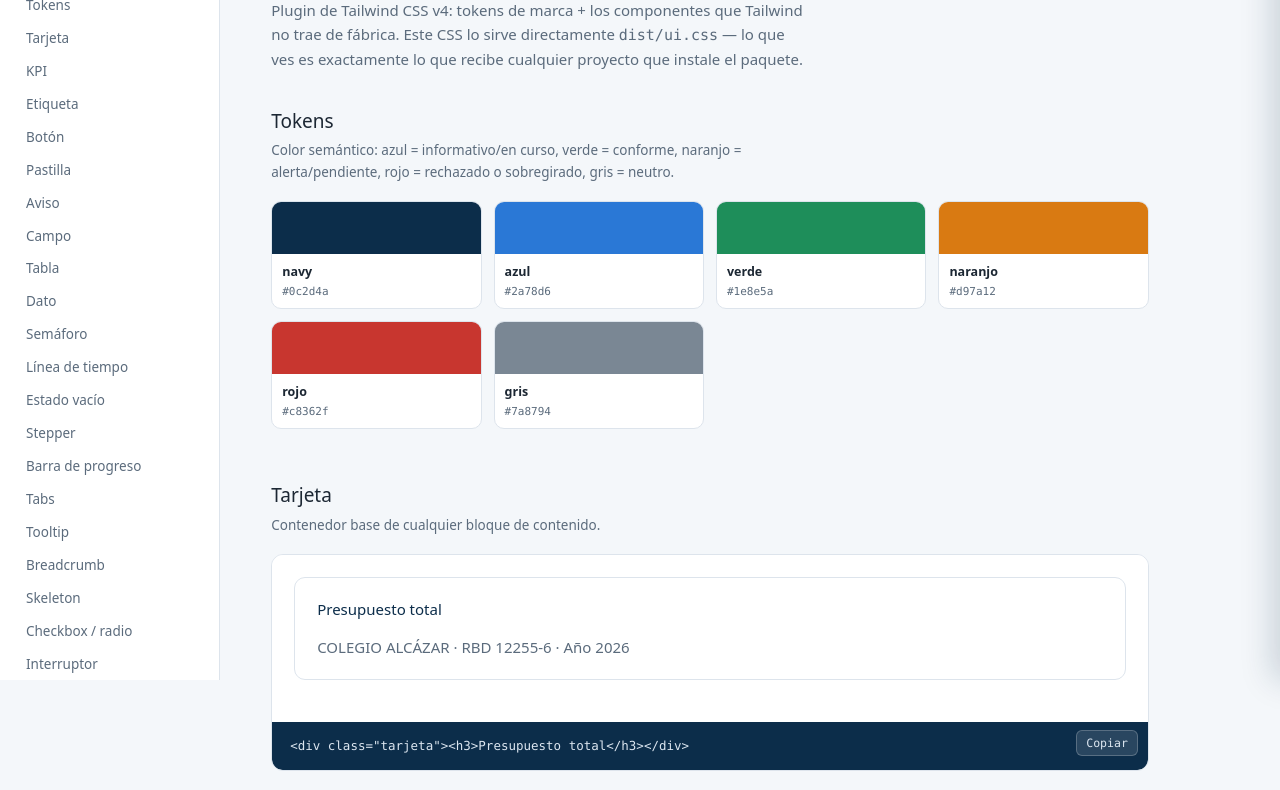
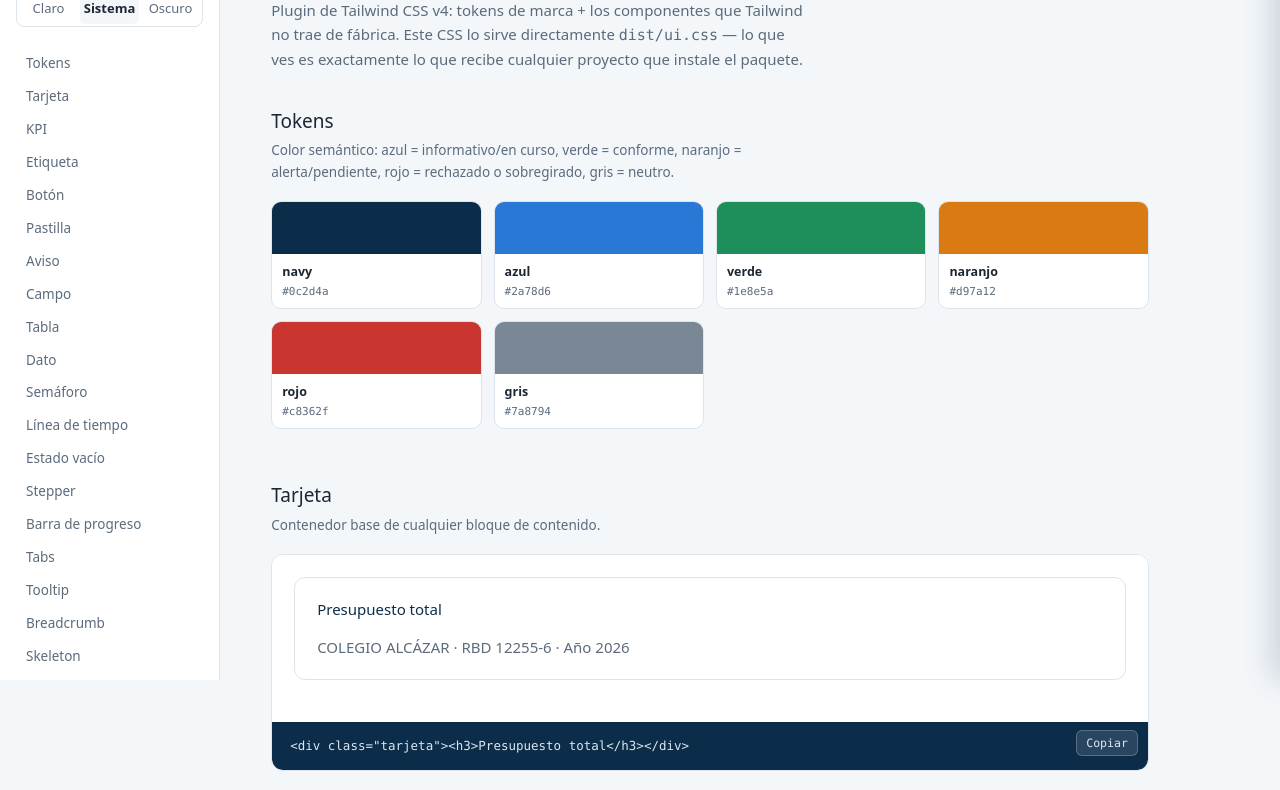
Before and after one commit to sistema32/santacorina-ui, a website: page guia/index.html in a window 1280 px wide. Shown: the part 120-910 px from the top of the page. Drawn offline with Linux system fonts and the light colour scheme.

Commit message:
Agrega selector de tema claro/oscuro/sistema a guia/index.html
El CSS ya tenia los tokens --doc-* para modo oscuro (guardados tras
prefers-color-scheme y [data-theme=dark]) pero nunca existio un
control para elegirlo a mano, solo respondia al tema del SO. Se agrega
un selector Claro/Sistema/Oscuro en el nav que guarda la eleccion en
localStorage y aplica data-theme antes de pintar (evita parpadeo al
recargar).

No afecta los colores de los propios componentes (--color-navy,
--color-azul, etc.) -- esos no tienen variante oscura en el paquete,
es una limitacion preexistente fuera de alcance de este fix.

Co-Authored-By: Claude Sonnet 5 <noreply@anthropic.com>
Claude-Session: https://claude.ai/code/session_01UU6pn25iqZJcwR4DpUNBCu

```diff
--- a/guia/index.html
+++ b/guia/index.html
@@ -30,6 +30,13 @@
   }
   .doc-nav .marca{ font-weight:700; font-size:15px; margin:0 0 2px; }
   .doc-nav .sub{ font-size:12px; color:var(--doc-ink-dim); margin:0 0 20px; }
+  .tema-selector{ display:flex; gap:2px; border:1px solid var(--doc-border); border-radius:8px; padding:2px; margin:0 0 20px; }
+  .tema-selector button{
+    flex:1; border:0; background:none; border-radius:6px; padding:6px 0; font-size:13px;
+    color:var(--doc-ink-dim); cursor:pointer; font-family:inherit;
+  }
+  .tema-selector button:hover{ background:var(--doc-bg); }
+  .tema-selector button[aria-pressed="true"]{ background:var(--doc-bg); color:var(--doc-ink); font-weight:600; }
   .doc-nav a{ display:block; padding:6px 10px; border-radius:7px; font-size:13.5px; color:var(--doc-ink-dim); text-decoration:none; }
   .doc-nav a:hover{ background:var(--doc-bg); color:var(--doc-ink); }
   .doc-main{ flex:1; min-width:0; padding:40px clamp(20px,4vw,56px) 80px; max-width:980px; }
@@ -75,11 +82,25 @@
 </style>
 </head>
 <body>
+<script>
+  // Aplica el tema guardado antes de pintar, para evitar parpadeo.
+  (function () {
+    var guardado = localStorage.getItem("santacorina-guia-tema");
+    if (guardado === "light" || guardado === "dark") {
+      document.documentElement.setAttribute("data-theme", guardado);
+    }
+  })();
+</script>
 <button class="doc-nav-toggle" id="doc-nav-toggle">☰ Componentes</button>
 <div class="doc-shell">
   <nav class="doc-nav" id="doc-nav">
     <p class="marca">@sistema32/santacorina-ui</p>
     <p class="sub">Guía de componentes</p>
+    <div class="tema-selector" role="group" aria-label="Tema">
+      <button type="button" data-tema="light">Claro</button>
+      <button type="button" data-tema="system">Sistema</button>
+      <button type="button" data-tema="dark">Oscuro</button>
+    </div>
     <a href="#tokens">Tokens</a>
     <a href="#tarjeta">Tarjeta</a>
     <a href="#kpi">KPI</a>
@@ -1227,6 +1248,28 @@
 <script src="../dist/js.global.js"></script>
 <script>
   // Solo para esta pagina de documentacion -- no es parte del paquete.
+  var botonesTema = document.querySelectorAll(".tema-selector button");
+  function marcarTemaActivo() {
+    var actual = localStorage.getItem("santacorina-guia-tema") || "system";
+    botonesTema.forEach(function (b) {
+      b.setAttribute("aria-pressed", String(b.dataset.tema === actual));
+    });
+  }
+  botonesTema.forEach(function (boton) {
+    boton.addEventListener("click", function () {
+      var tema = boton.dataset.tema;
+      if (tema === "system") {
+        localStorage.removeItem("santacorina-guia-tema");
+        document.documentElement.removeAttribute("data-theme");
+      } else {
+        localStorage.setItem("santacorina-guia-tema", tema);
+        document.documentElement.setAttribute("data-theme", tema);
+      }
+      marcarTemaActivo();
+    });
+  });
+  marcarTemaActivo();
+
   var navToggle = document.getElementById("doc-nav-toggle");
   var nav = document.getElementById("doc-nav");
   navToggle.addEventListener("click", function () {
```
